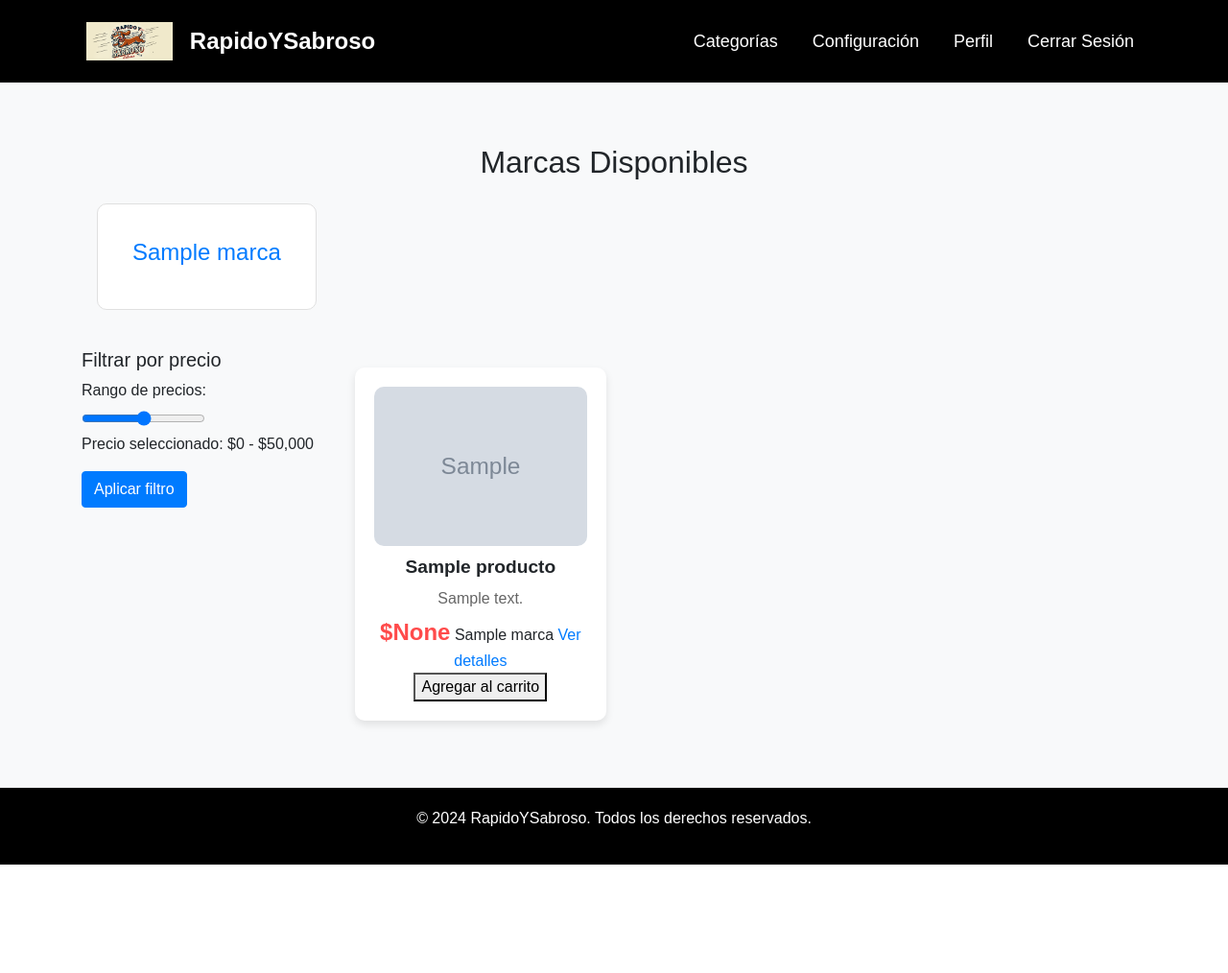
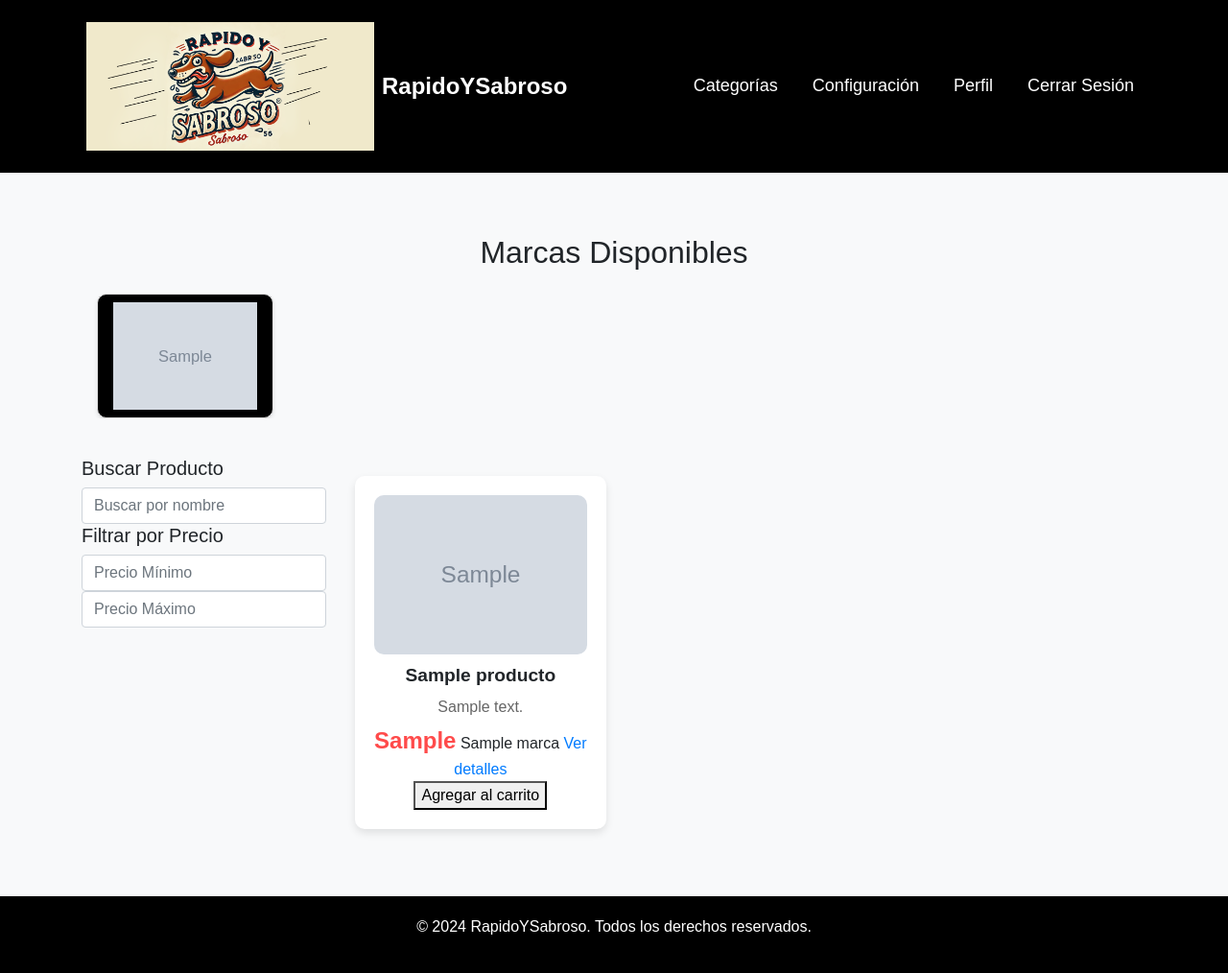
Before and after one commit to Eleksinho/Rapido_Sabroso, a Django app: page /menu in a window 1280 px wide. Shown: the whole page at 96% size. Before the commit the page ends 901 px from the top, so only its background shows below. Run offline with Django 5.2, Linux system fonts and the light colour scheme; tables that the repository leaves empty hold one stand-in row (values such as "Sample post"); grey boxes marked "Sample" are stand-in pictures; some libraries are stand-ins or nearby versions.

Commit message:
CAMBIOS 17-10
Scraping a los logos de marca agregados

arreglado el slider

agregado filtros de busqueda min o max

```diff
--- a/rapidoysabrosoWEB/admin.py
+++ b/rapidoysabrosoWEB/admin.py
@@ -19,8 +19,8 @@ class ProductoAdmin(admin.ModelAdmin):
 
 @admin.register(Marca)
 class MarcaAdmin(admin.ModelAdmin):
-    list_display = ('nombre', 'logo')
-
+    list_display = ('nombre', 'logo_url')  # Mostrar el nombre y el logo_url
+    search_fields = ('nombre',)
 
 @admin.register(PageSelector)
 class PageSelectorAdmin(admin.ModelAdmin):
--- a/rapidoysabrosoWEB/models.py
+++ b/rapidoysabrosoWEB/models.py
@@ -18,7 +18,6 @@ class Categoria(models.Model):
 class Marca(models.Model):
     nombre = models.CharField(max_length=255, unique=True)  # Nombre de la marca
     logo_url = models.URLField(null=True, blank=True)  # URL del logo
-    logo = models.ImageField(upload_to='logos/', null=True, blank=True)  # Logo de la marca
 
     def __str__(self):
         return self.nombre
--- a/rapidoysabrosoWEB/static/app/css/menu.css
+++ b/rapidoysabrosoWEB/static/app/css/menu.css
@@ -209,41 +197,75 @@ footer {
   margin: 0 auto;
 }
 
-/* Para pantallas pequeñas (móviles) */
 @media (max-width: 600px) {
   .logo-img {
-      width: 150px; /* Ajusta el tamaño del logo en móviles */
+    width: 150px; /* Ajusta el tamaño del logo en móviles */
   }
 }
 
-/* Para pantallas medianas (tabletas) */
 @media (min-width: 601px) and (max-width: 1024px) {
   .logo-img {
-      width: 250px; /* Ajusta el tamaño del logo en tabletas */
+    width: 250px; /* Ajusta el tamaño del logo en tabletas */
   }
 }
 
-/* Para pantallas grandes (escritorio) */
 @media (min-width: 1025px) {
   .logo-img {
-      width: 300px; /* Ajusta el tamaño del logo en pantallas grandes */
+    width: 300px; /* Ajusta el tamaño del logo en pantallas grandes */
   }
 }
-/* Estilo del carrusel */
-.marca-cards-container {
-  display: flex;
-  justify-content: flex-start;
-  overflow: hidden; /* Evita que el contenido se desborde */
+
+/* Estilos de las tarjetas de marcas */
+.marca-card {
+  max-width: 200px; /* Ancho máximo de la tarjeta */
+  height: 130px;    /* Altura máxima de la tarjeta */
+  display: flex;    /* Usar Flexbox para centrar el contenido */
+  justify-content: center; /* Centra el contenido horizontalmente */
+  align-items: center;     /* Centra el contenido verticalmente */
+  overflow: hidden;
+  text-align: center;
+  border-radius: 8px;
+  box-shadow: 0 2px 4px rgba(0,0,0,0.1);
+  margin: 0 auto;
+  background-color: #2b0303; /* Color de fondo claro */
+  border: 1px solid #ddd; /* Borde sutil para separar las tarjetas */
 }
 
-.marca-card {
-  white-space: nowrap;
-  flex-shrink: 0; /* Asegura que los elementos no se encojan */
+.marca-card img {
+  max-width: 150px;    /* Establece un tamaño fijo para las imágenes */
+  max-height: 150px;   /* Mantiene la altura fija */
+  object-fit: contain; /* Asegura que la imagen se ajuste sin perder su relación de aspecto */
+  object-position: center; /* Centra la imagen dentro del contenedor */
+  margin: 0 auto;
 }
 
-.logo-img {
-  height: 40px; /* Ajusta la altura a un tamaño más pequeño */
-  width: auto;  /* Mantiene las proporciones */
-  max-width: 100px; /* Limita el ancho máximo */
-  margin-right: 10px; /* Añade un pequeño espacio entre el logo y el texto */
+/* Efecto de hover sobre las tarjetas */
+.marca-card:hover {
+  transform: scale(1.05); /* Un pequeño efecto de zoom al pasar el mouse */
+  background-color: #e0e0e0; /* Cambio de color de fondo al pasar el mouse */
 }
+
+/* Ajustes responsivos para pantallas más pequeñas */
+@media (max-width: 600px) {
+  .marca-card {
+    max-width: 150px;
+    height: 150px;
+  }
+
+  .marca-card img {
+    width: 120px; /* Reduce el tamaño en dispositivos más pequeños */
+    height: 120px;
+  }
+}
+
+.carousel-inner .marca-card img {
+  width: 150px !important; /* Tamaño consistente dentro del carrusel */
+  height: 150px !important;
+  object-fit: contain !important;
+  object-position: center !important;
+}
+
+.marca-logo, .producto-imagen {
+  max-width: 100%; /* Asegura que no se estiren */
+  height: auto; /* Mantiene la relación de aspecto */
+}
--- a/rapidoysabrosoWEB/static/app/js/menu.js
+++ b/rapidoysabrosoWEB/static/app/js/menu.js
@@ -1,8 +1,8 @@
 document.addEventListener("DOMContentLoaded", function() {
     const carrusel = document.getElementById("marcaCarrusel");
-    const carruselInner = carrusel.querySelector("div");  // El contenedor interno
+    const carruselInner = carrusel.querySelector(".marca-cards-inner");  // Asegúrate de que esta clase sea correcta
     let scrollAmount = 0;
-    const scrollStep = 0.5;  // Pequeño desplazamiento en cada paso
+    const scrollStep = 0.2;  // Disminuye este valor para hacerlo más lento
     let isPaused = false;  // Bandera para pausar el movimiento
 
     function scrollCarrusel() {
--- a/rapidoysabrosoWEB/templates/service/menu.html
+++ b/rapidoysabrosoWEB/templates/service/menu.html
@@ -7,13 +7,14 @@
 
 <section class="marcas-container container">
   <h2 class="text-center my-4">Marcas Disponibles</h2>
-  <div id="marcaCarrusel" class="marca-cards-container d-flex overflow-auto">
+  <div id="marcaCarrusel" class="marca-cards-container d-flex overflow-auto" >
     <!-- Contenedor de las cartas en fila -->
-    <div class="marca-cards-inner d-flex">
+    <div class="marca-cards-inner d-flex" >
       {% for marca in marcas %}
-      <a href="{% url 'marca' marca=marca.id %}" class="marca-card text-center mx-3 p-3">
-        <div class="card-body">
-          <h4 class="marca-nombre">{{ marca.nombre }}</h4>
+      <a href="{% url 'marca' marca=marca.id %}" style="background-color:black;" class="marca-card text-center mx-3 p-3">
+        <div class="">
+          <!-- Aquí se sigue mostrando la imagen que proviene de la URL -->
+          <img class="img-fluid marca-logo" src="{{ marca.logo_url }}" alt="{{ marca.nombre }}">
         </div>
       </a>
       {% endfor %}
@@ -21,48 +22,32 @@
   </div>
 </section>
 
+
+
+
 <script src="{% static 'app/js/menu.js' %}"></script>
 
 <div class="container">
   <div class="row">
     <!-- Filtros a la izquierda -->
     <aside class="col-md-3">
-        <h5>Filtrar por precio</h5>
-        <form id="filtro-precio-form" method="GET" action="{% url 'menu' %}">
-          <label for="rango-precio" class="form-label">Rango de precios: </label>
+      <h5>Buscar Producto</h5>
+      <input type="text" class="form-control" id="busqueda-producto" placeholder="Buscar por nombre" oninput="filtrarProductos()">
 
-          <!-- Rango de precios -->
-          <input type="range" class="form-range" id="rango-precio" min="0" max="50000" step="1000" oninput="actualizarValor(this.value)">
-          <p>Precio seleccionado: $<span id="valor-precio">0</span> - $50,000</p>
-
-          <!-- Valores ocultos que se actualizarán según el rango seleccionado -->
-          <input type="hidden" name="precio_min" id="precio-min" value="0">
-          <input type="hidden" name="precio_max" id="precio-max" value="50000">
-
-          <button type="submit" class="btn btn-primary">Aplicar filtro</button>
-        </form>
-
-        <script>
-          // Actualiza el valor mostrado y oculta de los campos de precio
-          function actualizarValor(valor) {
-            document.getElementById("valor-precio").innerText = valor;
-            document.getElementById("precio-min").value = valor;
-            document.getElementById("precio-max").value = 50000;  // Deja el máximo en 50,000
-          }
-        </script>
-
+      <h5>Filtrar por Precio</h5>
+      <input type="text" class="form-control" id="precio-minimo" placeholder="Precio Mínimo" oninput="filtrarProductos()">
+      <input type="text" class="form-control" id="precio-maximo" placeholder="Precio Máximo" oninput="filtrarProductos()">
     </aside>
 
     <!-- Productos a la derecha -->
-      <section class="col-md-9 productos-container">
-        <!-- Aquí irían tus productos como antes -->
+    <section class="col-md-9 productos-container" id="productos-container">
       {% for producto in productos %}
       <div class="producto-card">
         <img src="{{ producto.imagen_url }}" alt="{{ producto.nombre }}" class="producto-imagen">
         <div class="producto-info">
           <h4 class="producto-nombre">{{ producto.nombre }}</h4>
           <p class="producto-descripcion">{{ producto.descripcion }}</p>
-            <span class="producto-precio">${{ producto.precio_float }}</span>
+          <span class="producto-precio">{{ producto.precio }}</span> <!-- Incluyendo símbolo $ -->
           <span class="producto-marca">{{ producto.marca }}</span>
           <a href="{% url 'producto' id=producto.id %}">Ver detalles</a>
           <form action="{% url 'agregar_a_orden' producto.id %}" method="POST">
@@ -77,12 +62,34 @@
 </div>
 
 <script>
-    // Esta función se asegura de que el rango de precios se actualice correctamente al usar el slider
-    function actualizarValor(valor) {
-      document.getElementById('valor-precio').textContent = valor;
-      document.getElementById('precio-min').value = valor;  // Mínimo se ajusta con el slider
-      document.getElementById('precio-max').value = 50000;  // Máximo fijo
+function filtrarProductos() {
+    const busquedaTexto = document.getElementById('busqueda-producto').value.toLowerCase(); // Obtener texto de búsqueda
+    const precioMinimo = parseFloat(document.getElementById('precio-minimo').value.replace(',', '.')) || 0; // Obtener precio mínimo
+    const precioMaximo = parseFloat(document.getElementById('precio-maximo').value.replace(',', '.')) || Infinity; // Obtener precio máximo
+    const productos = document.querySelectorAll('.producto-card'); // Seleccionar todos los productos
+
+    productos.forEach(producto => {
+        // Obtener el nombre del producto y la descripción
+        const nombreProducto = producto.querySelector('.producto-nombre').innerText.toLowerCase();
+        const descripcionProducto = producto.querySelector('.producto-descripcion').innerText.toLowerCase();
+
+        // Obtener el precio del producto y limpiarlo del símbolo $ y comas
+        const precioTexto = producto.querySelector('.producto-precio').innerText.replace('$', '').replace('.', '').replace(',', '.').trim(); // Reemplaza . y , adecuadamente
+        const precioProducto = parseFloat(precioTexto) || 0;
+
+        // Comprobar si el texto de búsqueda está en el nombre o descripción del producto
+        const coincideBusqueda = nombreProducto.includes(busquedaTexto) || descripcionProducto.includes(busquedaTexto);
+        const dentroRangoPrecio = precioProducto >= precioMinimo && precioProducto <= precioMaximo;
+
+        // Mostrar producto si coincide con el texto de búsqueda y está dentro del rango de precios
+        if (coincideBusqueda && dentroRangoPrecio) {
+            producto.style.display = ''; // Mostrar producto
+        } else {
+            producto.style.display = 'none'; // Ocultar producto
         }
+    });
+}
+
 </script>
 
 {% endblock %}
```
Also changed, not shown: other parts of rapidoysabrosoWEB/static/app/css/menu.css (+9 -21 lines), rapidoysabrosoWEB/management/commands/scrape_urls.py (+19 -12 lines), rapidoysabrosoWEB/migrations/0012_remove_marca_logo.py (added). Lines whose indentation alone changed are shown as unchanged.
